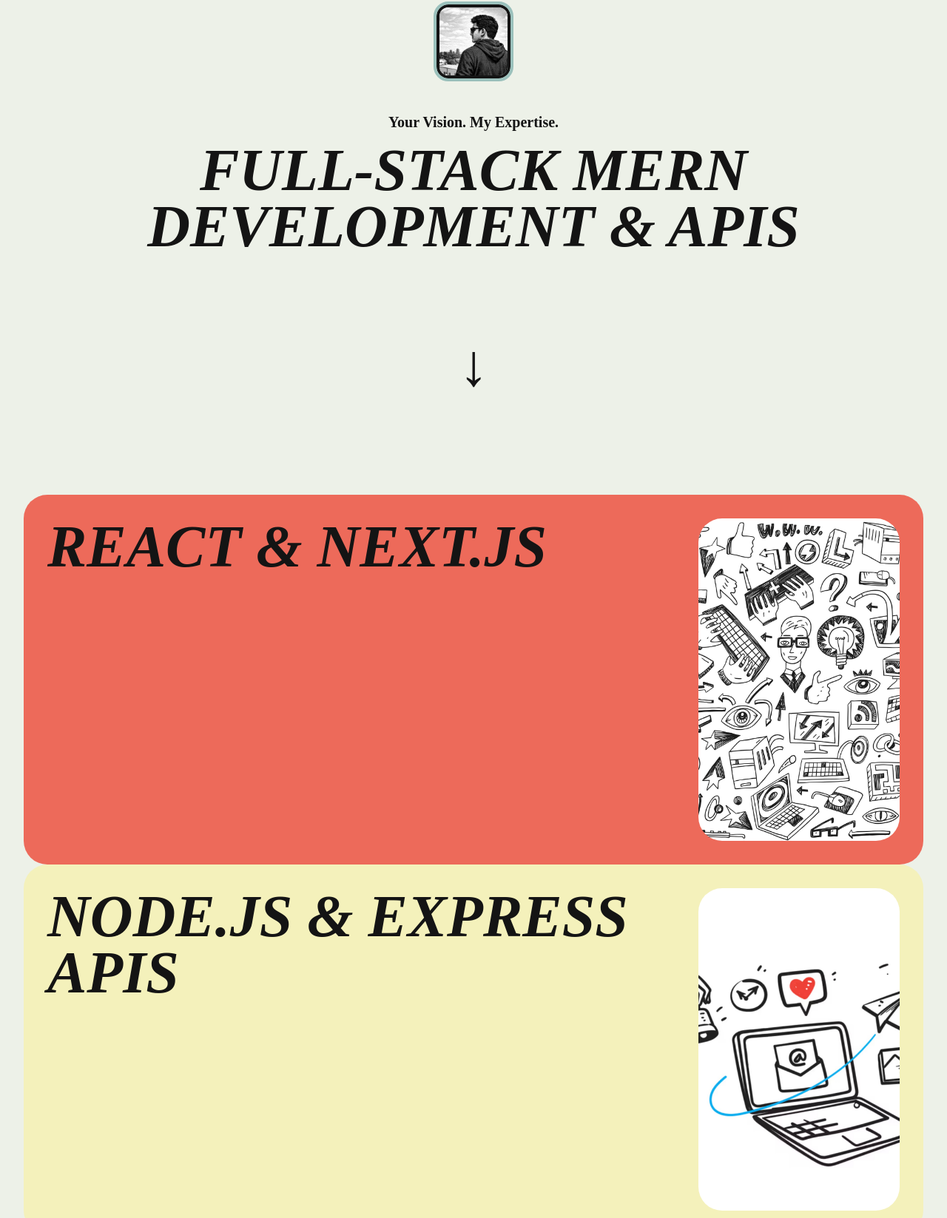
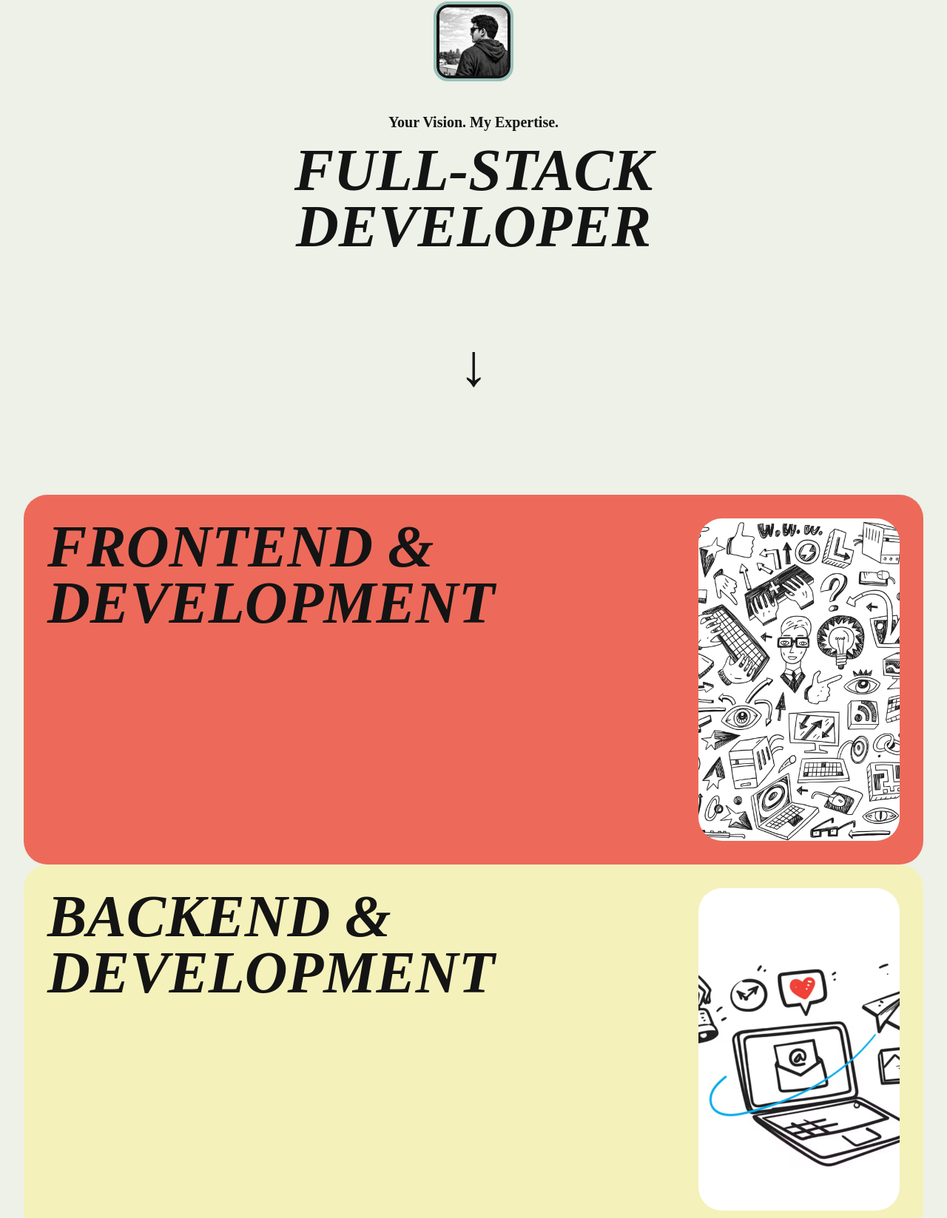
Before and after one commit to Guraka-Kalyan/GK-portfolio, a website built with Vite: page index.html in a window 1280 px wide. Shown: the part 5731-7378 px from the top of the page at 74% size. Built offline with nearby package versions, Linux system fonts and the light colour scheme; some packages are replaced by stand-ins of ours; files whose address does not match are found by name; a web font is replaced by a local one.

Commit message:
Update latest changes

```diff
--- a/index.html
+++ b/index.html
@@ -185,8 +185,8 @@
         </div>
         <p>Your Vision. My Expertise.</p>
         <div class="services-header-title">
-          <h1>Full-stack MERN</h1>
-          <h1>Development &amp; APIs</h1>
+          <h1>Full-stack</h1>
+          <h1>Developer</h1>
         </div>
         <div class="services-header-arrow-icon">
           <h1>&#8595;</h1>
@@ -202,7 +202,7 @@
       <div class="service-card" id="service-card-1">
         <div class="service-card-inner">
           <div class="service-card-content">
-            <h1>React &amp; Next.js</h1>
+            <h1>FRONTEND &amp; DEVELOPMENT</h1>
           </div>
           <div class="service-card-img">
             <img src="/images/services/service-1.jpg" alt="React and Next.js Development" />
@@ -212,7 +212,7 @@
       <div class="service-card" id="service-card-2">
         <div class="service-card-inner">
           <div class="service-card-content">
-            <h1>Node.js &amp; Express APIs</h1>
+            <h1>BACKEND &amp; DEVELOPMENT</h1>
           </div>
           <div class="service-card-img">
             <img src="/images/services/service-2.jpg" alt="Node.js and Express API Development" />
@@ -222,7 +222,7 @@
       <div class="service-card" id="service-card-3">
         <div class="service-card-inner">
           <div class="service-card-content">
-            <h1>MongoDB &amp; Databases</h1>
+            <h1>UI/UX &amp; DESIGN</h1>
           </div>
           <div class="service-card-img">
             <img src="/images/services/service-3.jpg" alt="MongoDB Database Development" />
@@ -232,7 +232,7 @@
       <div class="service-card" id="service-card-4">
         <div class="service-card-inner">
           <div class="service-card-content">
-            <h1>MERN Full-Stack Apps</h1>
+            <h1>WEB APPS</h1>
           </div>
           <div class="service-card-img">
             <img src="/images/services/service-4.jpg" alt="Full-Stack Web Applications" />
```
